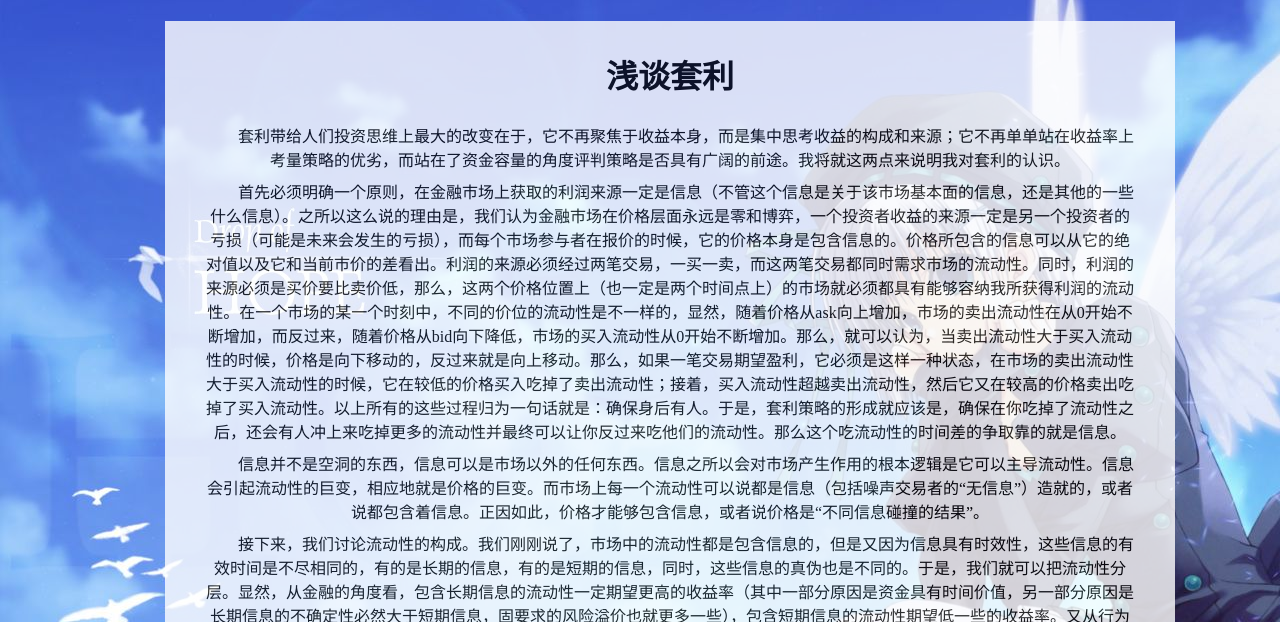
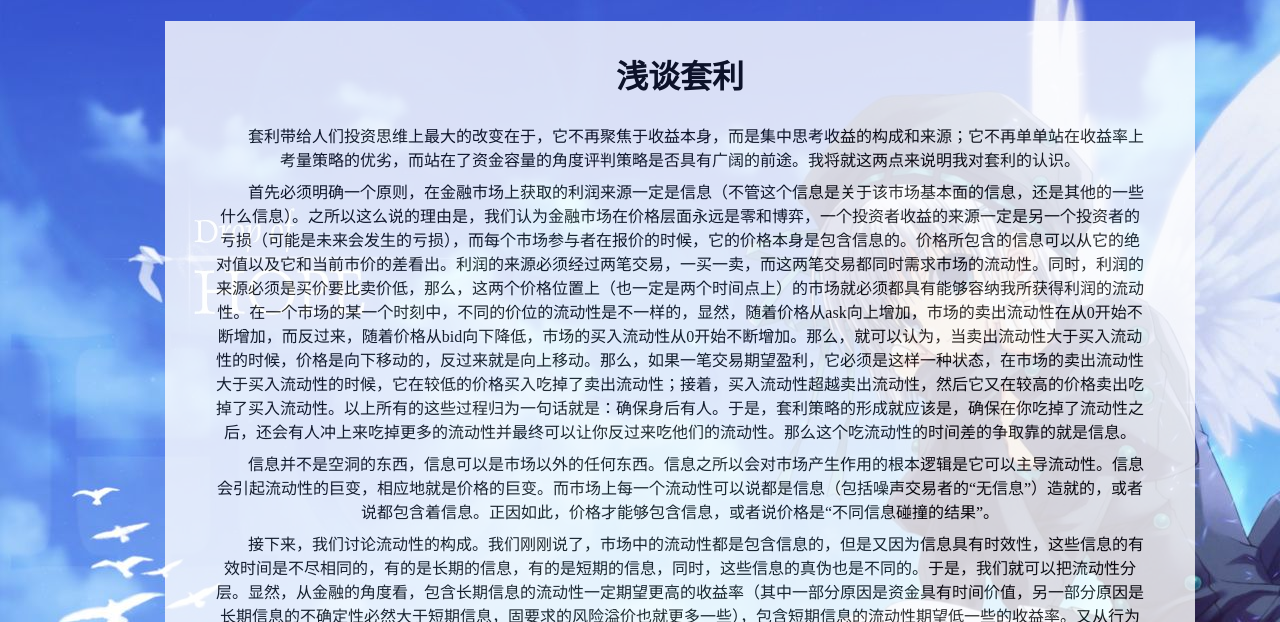
Before and after one commit to foreverda/foreverda.github.io, a plain HTML site: page profile.html in a window 1280 px wide. Shown: the part 178-800 px from the top of the page. Drawn offline with Linux system fonts and the light colour scheme.

Commit message:
Homepage version1.3.

```diff
--- a/css.css
+++ b/css.css
@@ -20,8 +20,8 @@ margin: 8px;
 	width: 950px;
 	margin-top: 30px;
 	padding-top:30px;
-	padding-left:30px;
-	padding-right:30px;
+	padding-left:40px;
+	padding-right:40px;
 	padding-bottom:30px;
 	background-color:#FFFFFF;
 	opacity: 0.8;
--- a/profile.html
+++ b/profile.html
@@ -39,7 +39,7 @@
 </div>
 
 <div class="main">
-    <h1><center>浅谈套利</center></h1>
+    <h1>浅谈套利</h1>
     <br>
     <p>套利带给人们投资思维上最大的改变在于，它不再聚焦于收益本身，而是集中思考收益的构成和来源；它不再单单站在收益率上考量策略的优劣，而站在了资金容量的角度评判策略是否具有广阔的前途。我将就这两点来说明我对套利的认识。</p>
 
```
